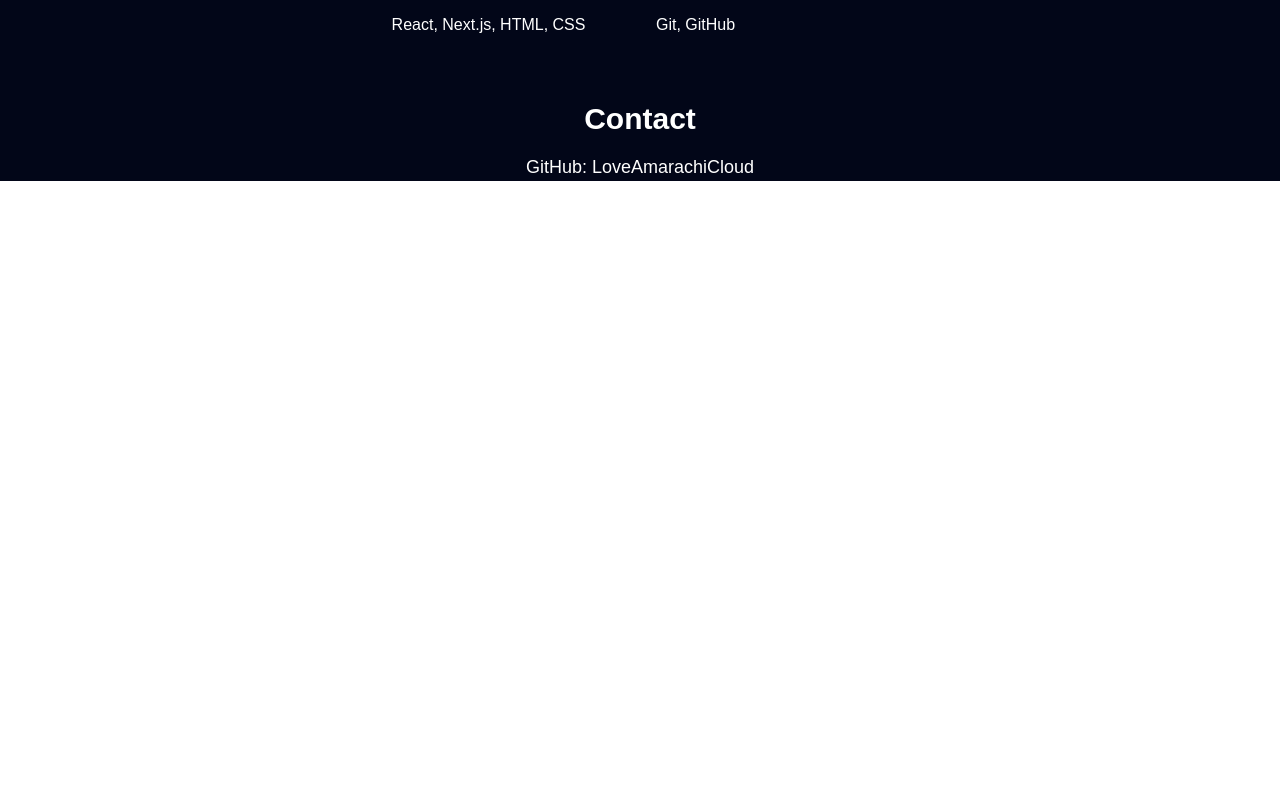
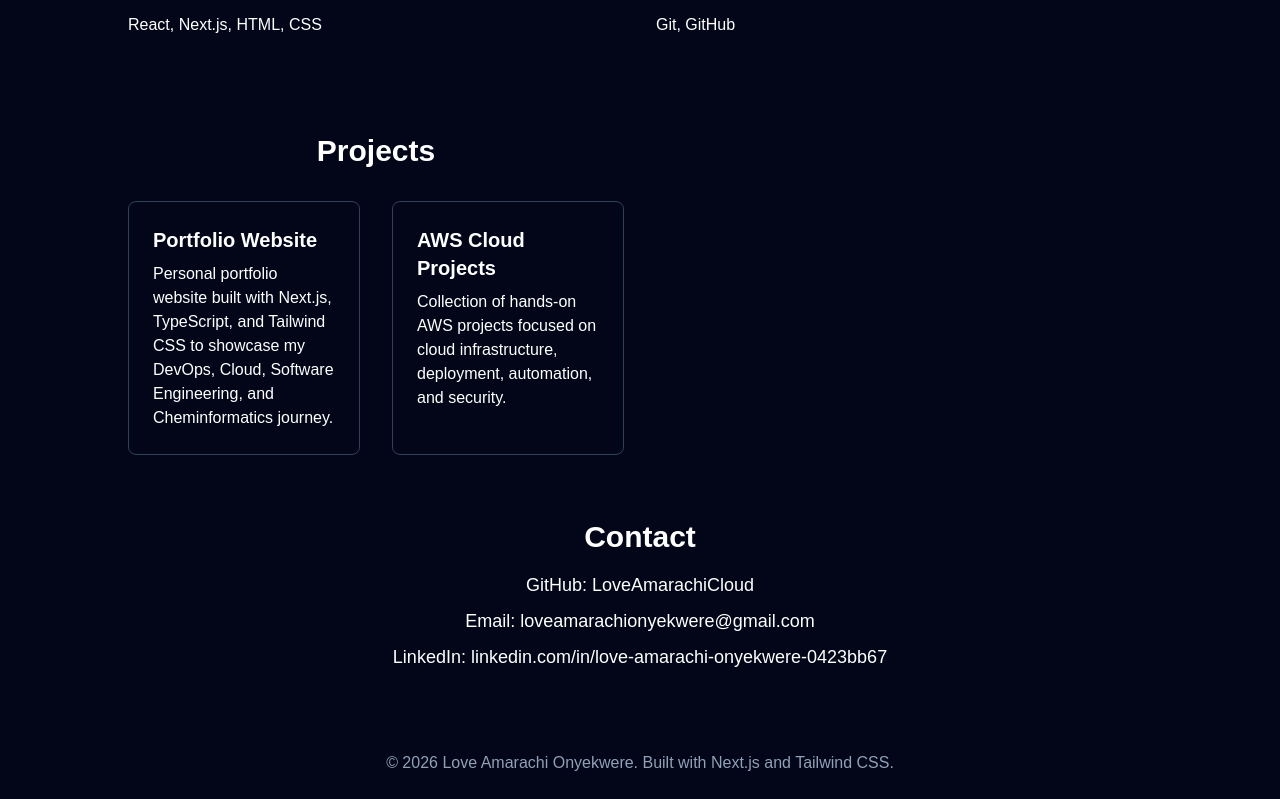
Before and after one commit to loveamarachicloud/portfolio-website, a Next.js app: page / in a window 1280 px wide. Shown: the part 795-1594 px from the top of the page. Before the commit the page ends 976 px from the top, so only its background shows below. Built offline with nearby package versions, Linux system fonts and the light colour scheme.

Commit message:
Complete portfolio homepage

```diff
--- a/src/app/page.tsx
+++ b/src/app/page.tsx
@@ -58,14 +58,45 @@ export default function Home() {
       <p>React, Next.js, HTML, CSS</p>
     </div>
 
-        <div>
+    <div>
       <h4 className="text-xl font-bold mb-2">
         Version Control
       </h4>
       <p>Git, GitHub</p>
     </div>
+    <section className="max-w-5xl mx-auto mt-16 text-center">
+  <h3 className="text-3xl font-semibold mb-8">
+    Projects
+  </h3>
+
+  <div className="grid md:grid-cols-2 gap-8 text-left">
+
+    <div className="border border-slate-700 rounded-lg p-6">
+      <h4 className="text-xl font-bold mb-2">
+        Portfolio Website
+      </h4>
+
+      <p>
+        Personal portfolio website built with Next.js, TypeScript,
+        and Tailwind CSS to showcase my DevOps, Cloud,
+        Software Engineering, and Cheminformatics journey.
+      </p>
+    </div>
+
+    <div className="border border-slate-700 rounded-lg p-6">
+      <h4 className="text-xl font-bold mb-2">
+        AWS Cloud Projects
+      </h4>
+
+      <p>
+        Collection of hands-on AWS projects focused on cloud
+        infrastructure, deployment, automation, and security.
+      </p>
+    </div>
 
   </div>
+</section>
+</div>
 </section>
 
 <section className="max-w-5xl mx-auto mt-16 text-center">
@@ -73,10 +104,23 @@ export default function Home() {
     Contact
   </h3>
 
-  <p className="text-lg">
-    GitHub: LoveAmarachiCloud
+  <p className="text-lg mb-2">
+  GitHub: LoveAmarachiCloud
+</p>
+
+<p className="text-lg mb-2">
+  Email: loveamarachionyekwere@gmail.com
+</p>
+
+<p className="text-lg">
+  LinkedIn: linkedin.com/in/love-amarachi-onyekwere-0423bb67
+</p>
+</section>
+<footer className="mt-20 mb-6 text-center text-slate-400">
+  <p>
+    © 2026 Love Amarachi Onyekwere. Built with Next.js and Tailwind CSS.
   </p>
-</section>
+</footer>
      </main>
   );
 }
```
